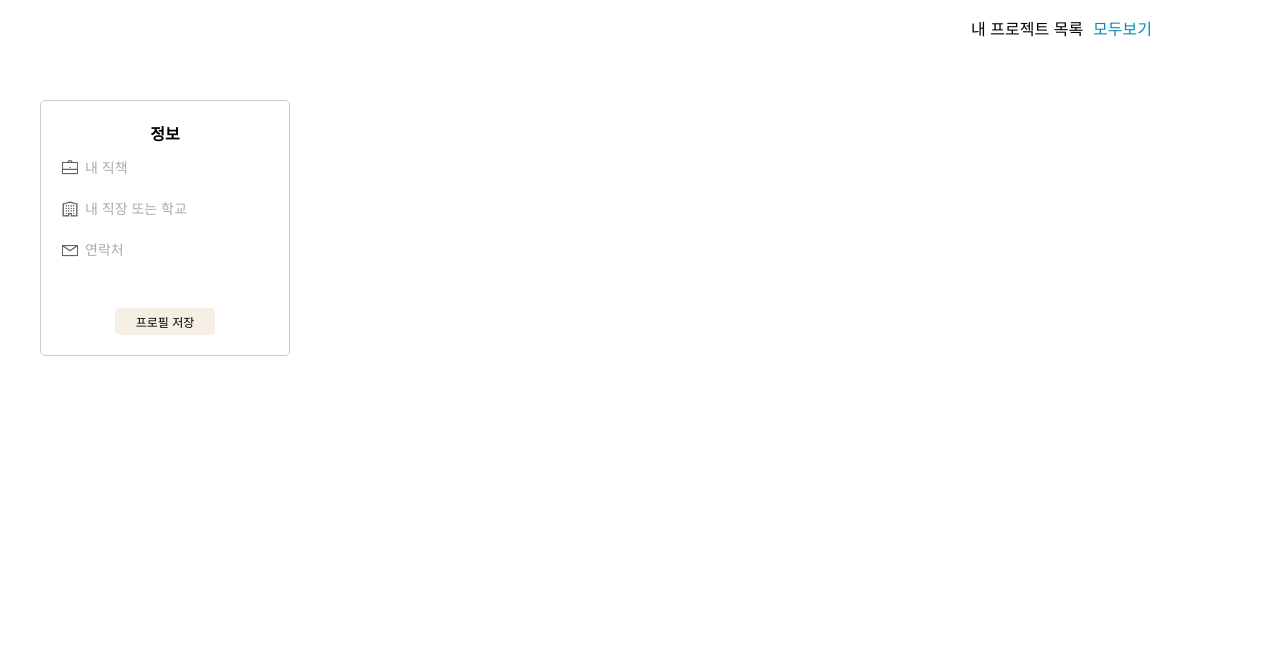
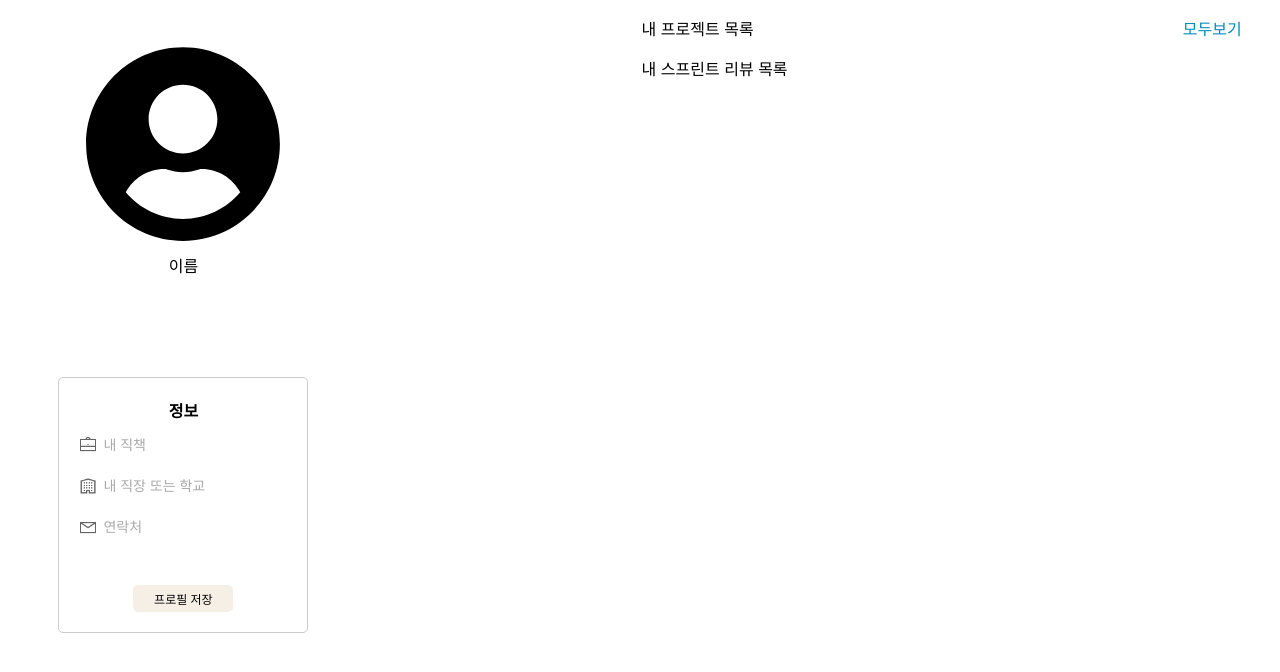
Before and after one commit to SoftwareEngineering-jnu1/AgileSupportProgram, a React (Create React App) app: page /mypage in a window 1280 px wide. Shown: the top 672 px of the page. Built offline with nearby package versions, Linux system fonts and the light colour scheme; a web font is replaced by a local one.

Commit message:
feat: 프로젝트목록, 스프린트리뷰목록 틀 컴포넌트 추가

```diff
--- a/src/components/ProjectlistForm/Projectlist.module.css
+++ b/src/components/ProjectlistForm/Projectlist.module.css
@@ -1,5 +1,15 @@
+.pjlistcontainer {
+    display: flex;
+    width: 600px;
+    justify-content: space-between;
+    align-items: center;
+
+}
+.span {
+    text-align: left;
+}
 .projectLink {
-    margin-left: 10px;
+    text-align: right;
     display: inline-block;
     color: #008CBA;
     cursor: pointer;
--- a/src/components/ProjectlistForm/Projectlist.tsx
+++ b/src/components/ProjectlistForm/Projectlist.tsx
@@ -5,11 +5,9 @@ import style from './Projectlist.module.css';
 const Projectlist: React.FC = () => {
   const navigate = useNavigate();
 
-
-
   return (
-    <div>
-        <span>내 프로젝트 목록</span>
+    <div className={style.pjlistcontainer}>
+        <span className={style.span}>내 프로젝트 목록</span>
         <p className={style.projectLink} onClick={() => navigate('/project')}>모두보기</p>
     </div>
 
--- /dev/null
+++ b/src/components/SprintreviewlistForm/Sprintreviewlist.module.css
@@ -0,0 +1,8 @@
+.splistcontainer {
+    display: flex;
+    width: 600px;
+    align-items: center;
+}
+.span {
+    text-align: left;
+}
--- /dev/null
+++ b/src/components/SprintreviewlistForm/Sprintreviewlist.tsx
@@ -0,0 +1,11 @@
+import React from 'react';
+import style from './Sprintreviewlist.module.css';
+
+const Sprintreviewlist: React.FC = () => {
+
+    return (
+      <div className={style.splistcontainer}>
+          <span className={style.span}>내 스프린트 리뷰 목록</span>
+      </div>
+
+    );};export default Sprintreviewlist;
--- a/src/components/features/Header.tsx
+++ b/src/components/features/Header.tsx
@@ -8,7 +8,7 @@ const Header = () => {
   return (
     <HeaderCantainer>
       <Link to={RouterPath.projectList}>
-        <Logo src="/로고.png"></Logo>
+        <Logo src="/images/로고.png"></Logo>
       </Link>
       <ProjectTitle>프로젝트 이름</ProjectTitle>
       <Link to={RouterPath.myPage} style={{ color: "#000" }}>
--- a/src/pages/MyPage/MyPage.module.css
+++ b/src/pages/MyPage/MyPage.module.css
@@ -1,9 +1,18 @@
-.profilediv {
+.containeruser {
+    display: fex;
+    flex-direction: coulm;
+    position: absolute;
+    left: 3%;
+    margin: 0 auto;
+}
+.containerlist {
+    display: fex;
+    flex-direction: coulm;
     position:absolute;
-    left: 20px;
+    right: 3%;
+    margin: 0 auto;
 }
-.projectdiv {
-    display: flex;
-    justify-content: flex-end;
-    margin-right: 10%;
+.usercircle {
+   margin-top: 15%;
+   margin-bottom: 5px;
 }
--- a/src/pages/MyPage/index.tsx
+++ b/src/pages/MyPage/index.tsx
@@ -1,14 +1,23 @@
 import React from 'react';
+import { FaUserCircle } from "react-icons/fa";
 import ProfileForm from '../../components/ProfileInputForm/ProfileForm';
 import Projectlist from '../../components/ProjectlistForm/Projectlist';
 import style from './MyPage.module.css';
+import Sprintreviewlist from '@components/SprintreviewlistForm/Sprintreviewlist';
 
 const MyPage: React.FC = () => {
   return (
+    <div>
+      <div className={style.containeruser}>
+        <div className={style.usercircle}><FaUserCircle size={200}/></div>
+        <span className={style.name}>이름</span> {/*로그인 정보를 바탕으로 이름 정보 가져오기*/}
+        <div className={style.profilediv}><ProfileForm/></div>
+      </div>
 
-    <div>
-    <div className={style.profilediv}><ProfileForm/></div>
-    <div className={style.projectdiv}><Projectlist/></div>
+      <div className={style.containerlist}>
+        <div className={style.projectlistdiv}><Projectlist/></div>
+        <div className={style.sprintlistdiv}><Sprintreviewlist/></div>
+      </div>
     </div>
 
   );};export default MyPage;
```
